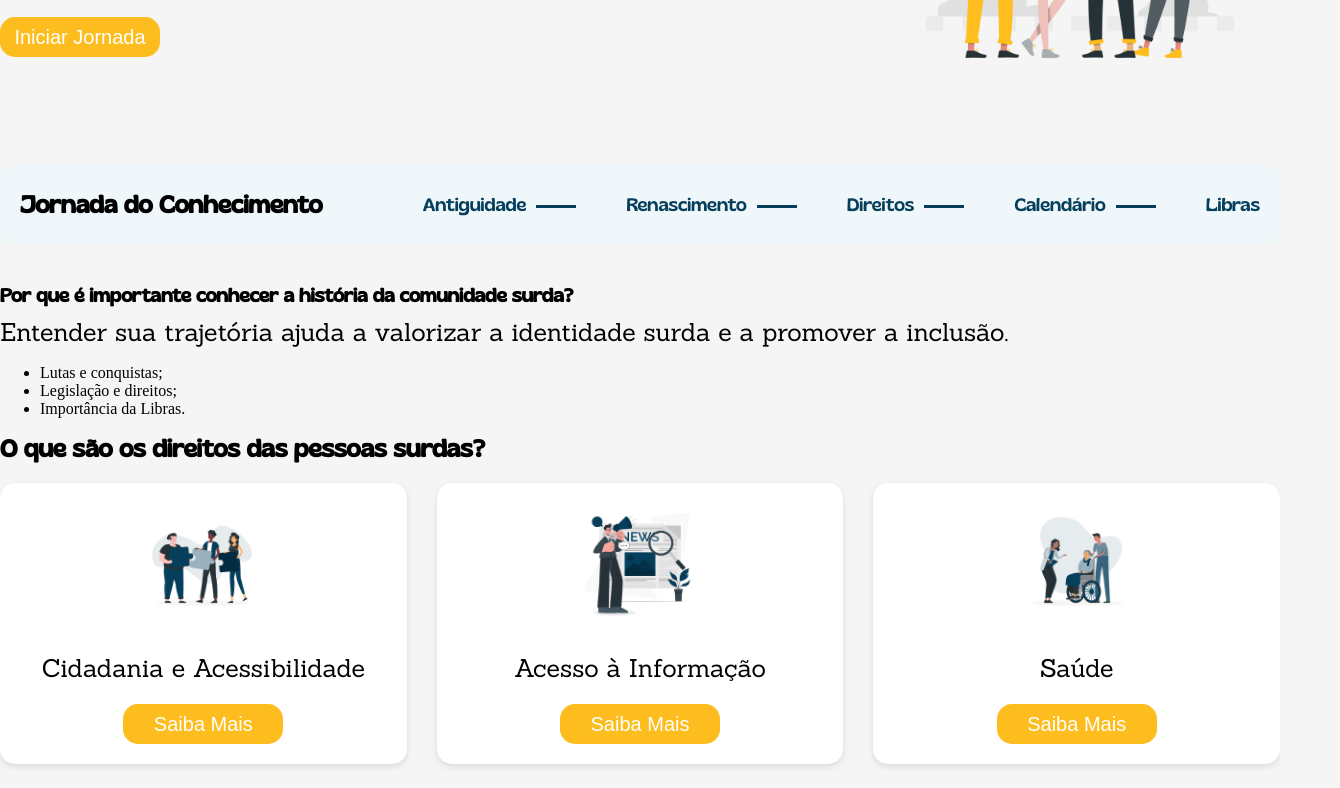
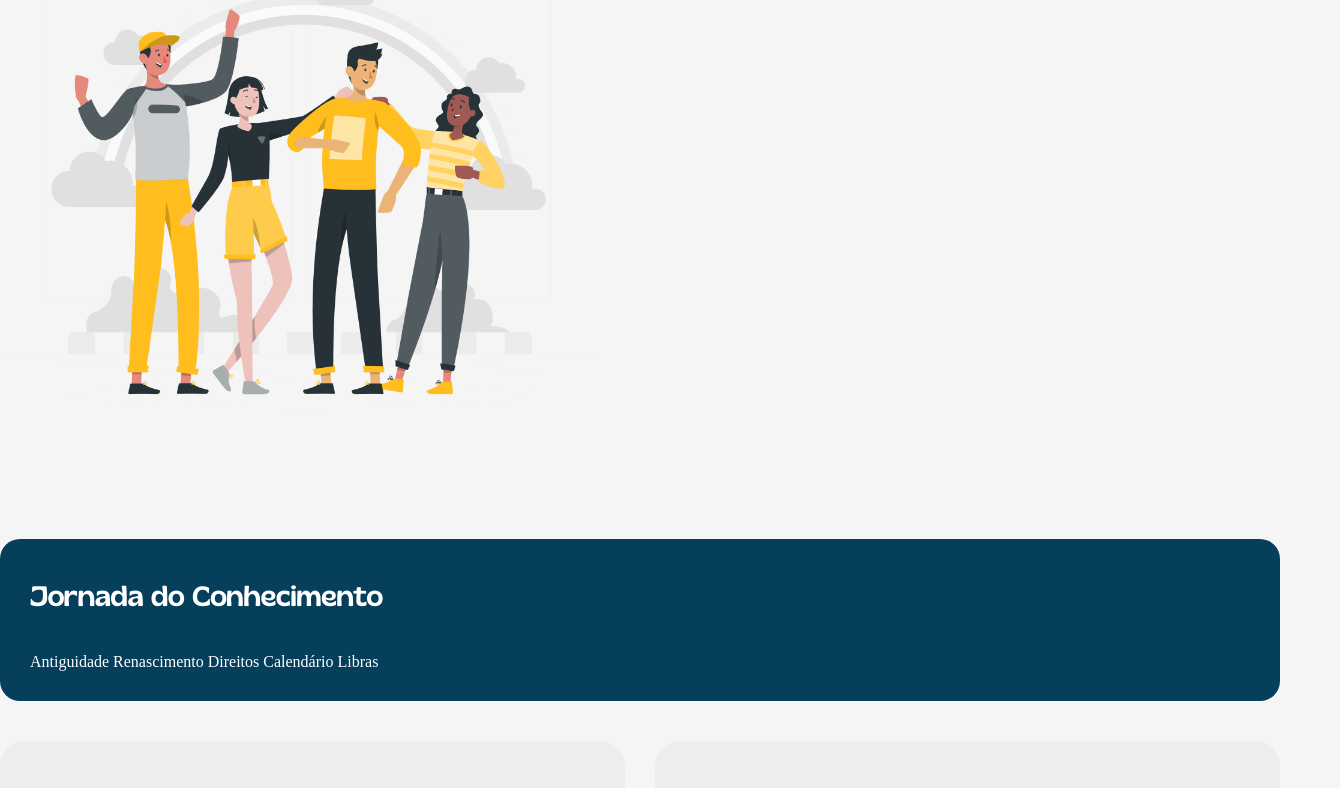
Before and after one commit to Beatriz-Senai/Conecta_Libras, a plain HTML site: page index.html in a window 1280 px wide. Shown: the part 472-1260 px from the top of the page, 1340 px wide, since content can reach past the window. Drawn offline with Linux system fonts and the light colour scheme.

Commit message:
Update style.css

```diff
--- a/style.css
+++ b/style.css
@@ -14,22 +14,28 @@
     }
 
     main {
-      margin-left: 80px;
-      margin-right: 80px;
+      margin-left: 60px;
+      margin-right: 60px;
     }
 
     header {
         font-family: sanchez;
+        position: fixed;
+        top: 0;
+        z-index: 1000;
+        width: 100%;
     }
 
     .navbar {
-      background-color: #04334C;
+      background-color: rgb(4, 51, 76, 0.6);
       padding: 15px 20px;
       display: flex;
       align-items: center;
       justify-content: space-between;
       flex-wrap: wrap;
       gap: 15px;
+      backdrop-filter: blur(10px);
+      box-shadow: 0 4px 20px rgba(0, 0, 0, 0.2);
     }
 
     .logo {
@@ -128,13 +134,14 @@
 h1 {
     /* border: black 2px solid; */
     font-family: gliker;
-    font-size: 50px;
+    font-size: 60px;
     margin: 0px;
     padding: 0px;
     width: 550px;
     color: #063f5c;
     margin-top: 10px;
     margin-bottom: 10px;
+    font-weight: 200;
 }
 
 h2 {
@@ -143,6 +150,8 @@ h2 {
     padding: 0px;
     margin-top: 10px;
     margin-bottom: 10px;
+    font-weight: 200;
+    color: #04334C;
 }
 
 h3 {
@@ -151,33 +160,42 @@ h3 {
     padding: 0px;
     margin-top: 10px;
     margin-bottom: 10px;
+    font-weight: 200;
 }
 
 p {
     font-family: sanchez;
-    font-size: 25px;
+    font-size: 35px;
     margin: 0px;
     padding: 0px;
     margin-top: 10px;
     margin-bottom: 10px;
 }
 
-button {
+.botao {
     background-color: #febd1e;
     color: white;
     border: none;
-    border-radius: 15px;
-    width: 160px;
-    height: 40px;
+    border-radius: 25px;
+    width: 180px;
+    height: 60px;
     font-size: 20px;
     margin-top: 10px;
+    box-shadow: 0 4px 6px rgba(0, 0, 0, 0.2);
+    cursor: pointer;
+    transition: background-color 0.3s ease, box-shadow 0.3s ease;
 }
 
-.tudo {
+.botao:hover {
+  background-color: #01283C; /* nova cor */
+  box-shadow: 0 6px 10px rgba(0, 0, 0, 0.3);
+}
+
+.historia {
   display: flex;
   align-items: center;   /* alinha verticalmente */
   justify-content: space-between; /* espaço entre texto e imagem */
-  margin-top: 60px;
+  margin-top: 10px;
   gap: 40px; /* espaço entre elementos */
 }
 
@@ -186,44 +204,77 @@ button {
 }
 
 .comunidade {
-  width: 400px;
+  width: 600px;
   height: auto;
 }
 
-.tudo {
+.historia {
   display: flex;
 
 }
 
 .linhaDoTempo {
+  background-color: #063f5c;
+  border-radius: 20px;
+  padding: 30px;
+  margin: 40px 0;
+  color: white;
+}
+
+.linhaDoTempo h2 {
+  font-family: gliker;
+  font-size: 28px;
+  margin-bottom: 40px; /* espaço entre título e linha */
+  color: white;
+  text-align: left; /* título à esquerda */
+}
+
+/* Container da linha */
+.timeline {
+  position: relative;
   display: flex;
   justify-content: space-between;
-  align-items: center;
-  margin: 40px 0;
-  padding: 15px 20px;
-  background-color: #f0f7fb;
-  border-radius: 12px;
+  align-items: flex-start;
 }
 
-.linhaDoTempo span {
-  font-family: gliker;
-  font-size: 18px;
-  color: #063f5c;
-  position: relative;
+/* Linha contínua */
+.timeline::before {
+  content: "";
+  position: absolute;
+  top: 10px; /* altura da linha */
+  left: 0;
+  right: 0;
+  height: 3px;
+  background-color: white;
+  z-index: 1;
 }
 
-.linhaDoTempo span::after {
-  content: '';
-  position: absolute;
-  height: 3px;
-  width: 40px;
-  background-color: #063f5c;
-  top: 50%;
-  left: calc(100% + 10px);
+/* Cada etapa */
+.etapa {
+  text-align: center;
+  flex: 1;
+  position: relative;
+  z-index: 2;
 }
 
-.linhaDoTempo span:last-child::after {
-  display: none;
+/* Bolinhas */
+.ponto {
+  display: block;
+  width: 16px;
+  height: 16px;
+  background-color: white;
+  border-radius: 50%;
+  margin: 0 auto;
+  position: relative;
+  top: 0; /* fixa a bolinha em cima da linha */
+}
+
+/* Textos abaixo */
+.etapa p {
+  margin-top: 25px; /* empurra texto para baixo da linha */
+  font-family: sanchez;
+  font-size: 16px;
+  color: white;
 }
 
 .tudo2 {
@@ -243,12 +294,16 @@ button {
   transition: transform 0.2s ease;
 }
 
+.tudo2 p {
+  font-size: 35px;
+}
+
 .tudo2 div:hover {
   transform: translateY(-5px);
 }
 
 .tudo2 img {
-  width: 120px;
+  width: 200px;
   height: auto;
   margin-bottom: 15px;
 }
@@ -262,11 +317,19 @@ button {
 }
 
 .texto2 {
-  max-width: 500px;
+  max-width: 700px;
+}
+
+.texto2 h1 {
+  width: 800px;
+}
+
+.texto2 p {
+  width: 800px;
 }
 
 .aplicativo .baixar {
-  width: 300px;
+  width: 600px;
   height: auto;
 }
 
@@ -282,7 +345,7 @@ button {
     margin: 20px;
   }
 
-  .tudo, .aplicativo, .tudo2 {
+  .historia, .aplicativo, .tudo2 {
     flex-direction: column;
     text-align: center;
   }
@@ -301,3 +364,95 @@ button {
     display: none;
   }
 }
+
+.importancia {
+  display: flex;
+  justify-content: space-between;
+  align-items: stretch;
+  gap: 30px;
+  margin-top: 40px;
+  font-family: sanchez;
+}
+
+/* Blocos */
+.importancia .porque,
+.importancia .lista {
+  background-color: #EDEDED;
+  border-radius: 25px;
+  padding: 40px 50px;
+  flex: 1;
+  box-sizing: border-box;
+}
+
+/* Texto do lado esquerdo */
+.importancia .porque h3 {
+  color: #063f5c;
+  font-family: gliker;
+  font-size: 22px;
+}
+
+.importancia .porque p {
+  font-family: sanchez;
+  font-size: 22px;
+  color: black;
+}
+
+.importancia .lista {
+  background-color: #EDEDED;
+  border-radius: 25px;
+  padding: 40px 50px;
+  flex: 1;
+  box-sizing: border-box;
+  display: flex;
+  justify-content: flex-start; /* alinha todo o conteúdo à esquerda */
+  align-items: center;
+}
+
+.importancia .lista ul {
+  list-style-type: disc;
+  font-family: sanchez;
+  font-size: 22px;
+  color: black;
+  margin: 0;
+  padding-left: 40px;
+  text-align: left; /* garante alinhamento à esquerda */
+}
+
+.direitos h2{
+  margin-top: 40px;
+}
+
+.baixar {
+  width: 5px;
+}
+
+.aplicativo button {
+  width: 220px;
+}
+
+.icone {
+  width: 30px;
+}
+
+.dois p,
+.tres p {
+    margin-top: 33px;
+}
+
+.dois .botao,
+.tres .botao {
+    margin-top: 33px;
+}
+
+.pessoas {
+  width: 100%;
+  height: auto;
+  object-fit: cover; /* garante que a imagem preencha o container */
+}
+
+.container {
+  width: 100%;
+  height: 900px; /* altura visível */
+  overflow: hidden; /* esconde o resto da imagem */
+  border-radius: 10px;
+}
```
